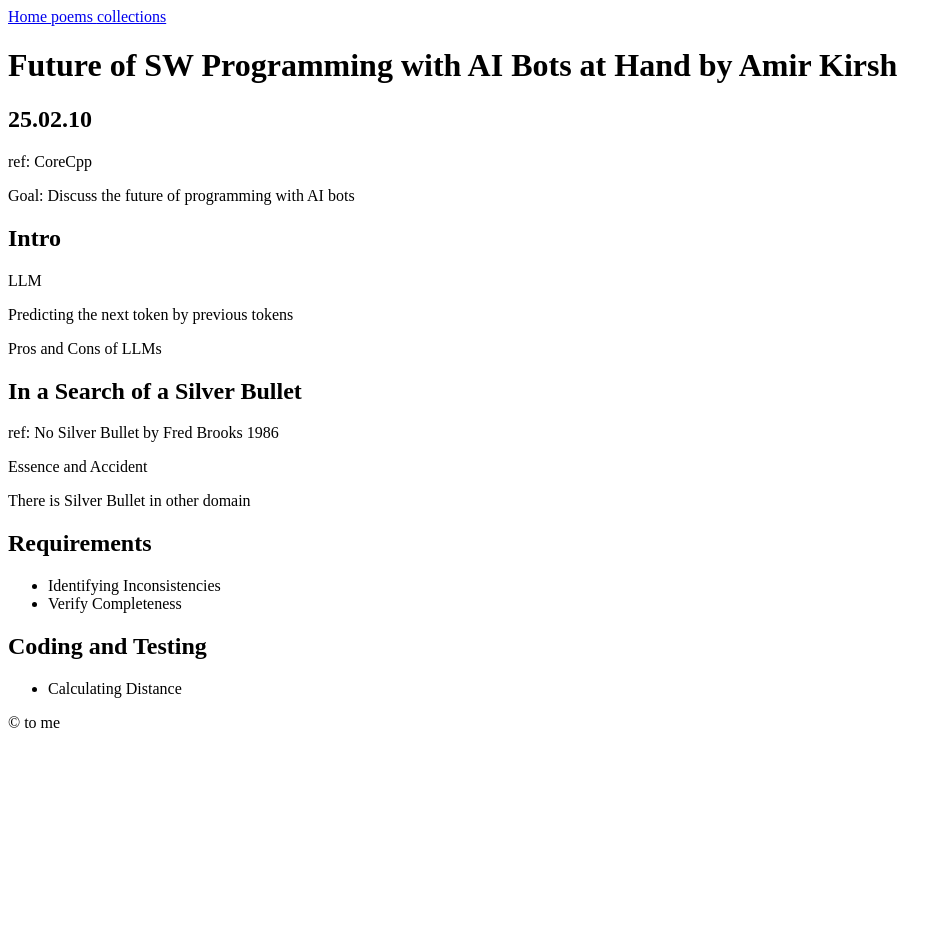
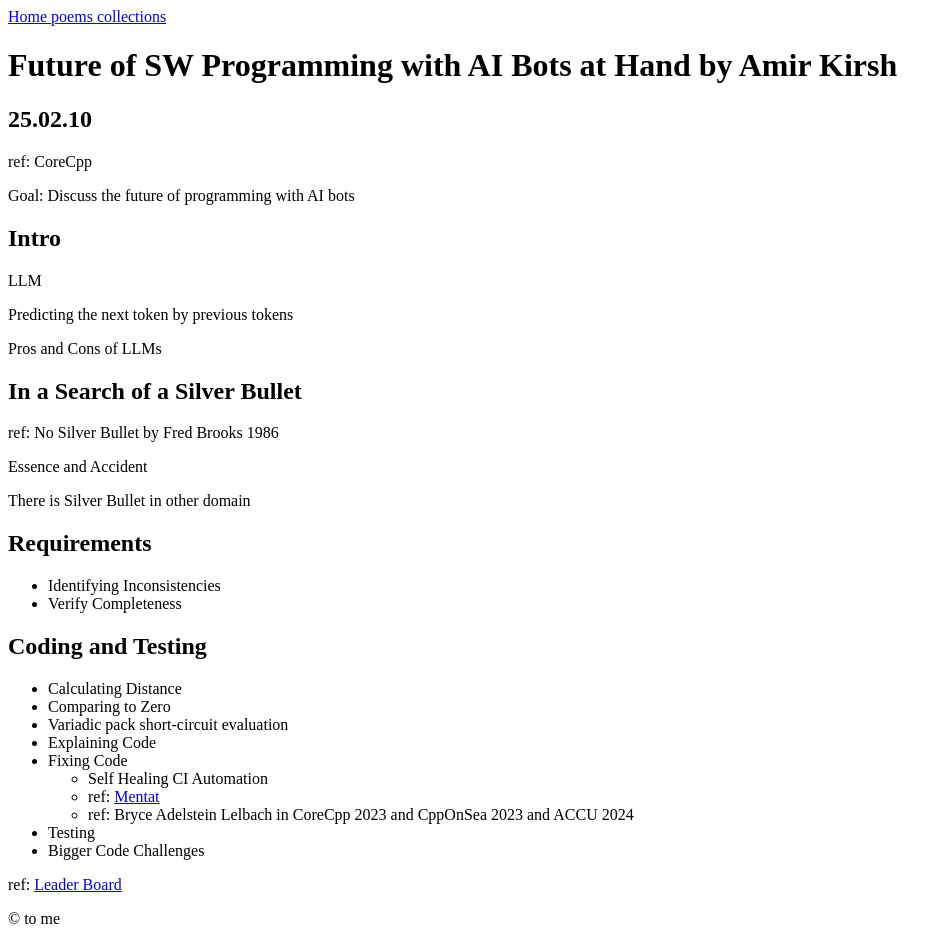
Before and after one commit to WSQS/blog, a Jekyll site: the page built from _code/accu/2024/future_of_sw_programming_with_ai_bots_at_hand.md, in a window 1280 px wide. Shown: the whole page, without its empty margins (0-952 px from the left). Built offline with Jekyll 4.4.1, drawn with Linux system fonts in a browser that asks for light colours; before the commit the page ends 900 px from its top, so only the background shows below that.

Commit message:
add note

```diff
--- a/_code/accu/2024/future_of_sw_programming_with_ai_bots_at_hand.md
+++ b/_code/accu/2024/future_of_sw_programming_with_ai_bots_at_hand.md
@@ -36,3 +36,14 @@ There is Silver Bullet in other domain
 ## Coding and Testing
 
 - Calculating Distance
+- Comparing to Zero
+- Variadic pack short-circuit evaluation
+- Explaining Code
+- Fixing Code
+  - Self Healing CI Automation
+  - ref: [Mentat](hhttps://mentat.ai/)
+  - ref: Bryce Adelstein Lelbach in CoreCpp 2023 and CppOnSea 2023 and ACCU 2024
+- Testing
+- Bigger Code Challenges
+
+ref: [Leader Board](https://evalplus.github.io/leaderboard.html)
```
